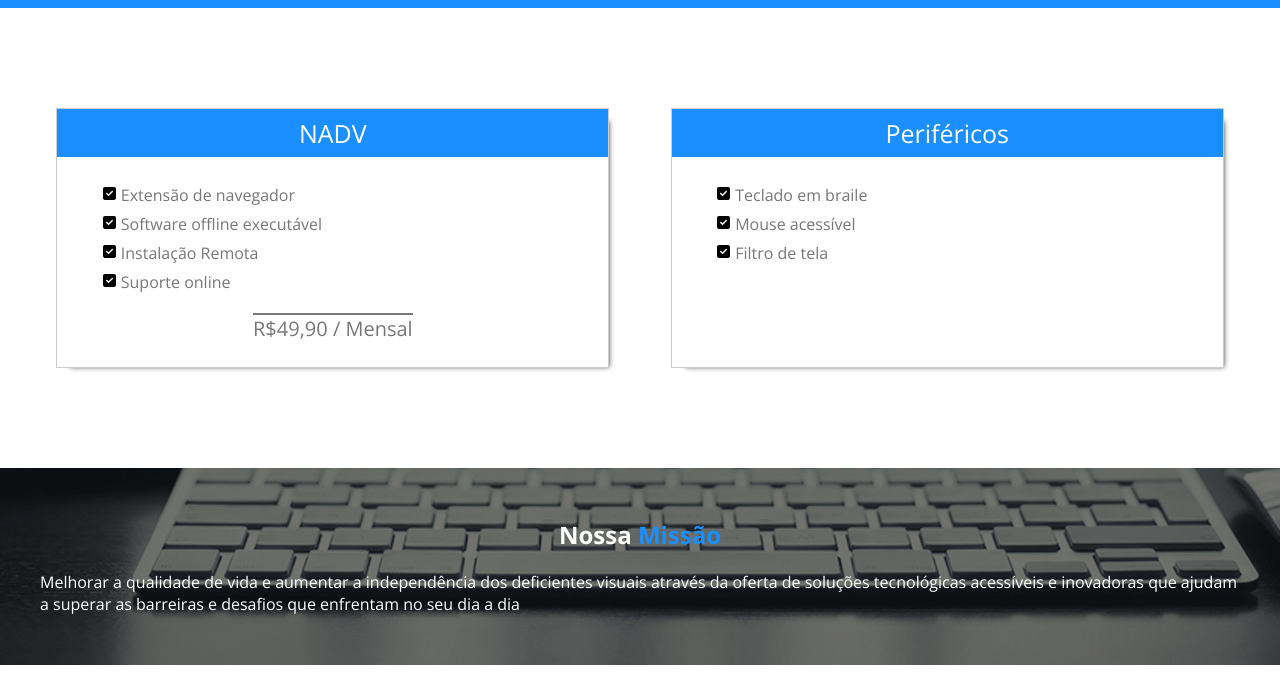
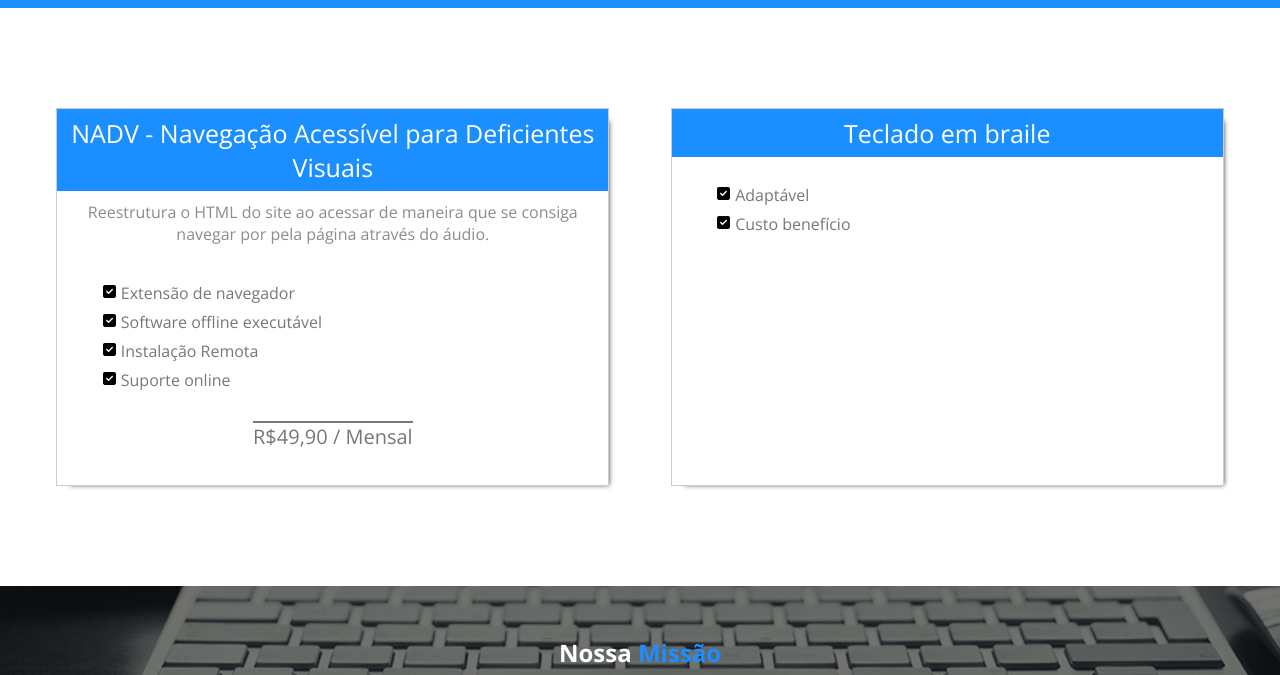
Before and after one commit to techassistive/techassistive, a plain HTML site: page index.html in a window 1280 px wide. Shown: the part 717-1392 px from the top of the page. Drawn offline with nearby package versions, Linux system fonts and the light colour scheme.

Commit message:
Add files via upload

```diff
--- a/css/style.css
+++ b/css/style.css
@@ -217,12 +217,10 @@ azul{
 }
 
 .planos .box-planos > p{
-    color: #777;
+    max-width: 500px;
+    margin: 10px auto;
     text-align: center;
-    display: inline-block;
-    padding-bottom: 25px;
-    font-size: 20px;
-    border-top: 2px solid #777;
+    color: rgba(140, 140, 140);
 }
 
 .planos .box-planos .items{
--- a/index.html
+++ b/index.html
@@ -42,7 +42,7 @@
                 <div class="center">
                     <div class="chamada">
                         <h1>Bem vindo(a) ao nosso <azul>Website</azul></h1>
-                        <p>Estamos concentrado em fornecer tecnológicas assistivas que ajudem os deficientes visuais a superar as limitações físicas, sensoriais e mentais. Proporcionando a elas autonomia, indepenêndia, qualidade de vida e inclusão socioeconômica</p>
+                        <p>Estamos concentrado em fornecer tecnológias assistivas que ajudem os deficientes visuais a superar as limitações físicas, sensoriais e mentais. Proporcionando a elas autonomia, indepenêndia, qualidade de vida e inclusão socioeconômica</p>
 
                     </div><!--chamada-->
                 </div><!--center-->
@@ -56,7 +56,8 @@
             </div><!--title-planos-->
             <div class="wraper-planos">
                 <div class="box-planos">
-                    <h3>NADV</h3>
+                    <h3>NADV - Navegação Acessível para Deficientes Visuais</h3>
+                    <p>Reestrutura o HTML do site ao acessar de maneira que se consiga navegar por pela página através do áudio.</p>
                     <div class="planos-wraper">
                         <div class="items">
                             <div>
@@ -73,20 +74,22 @@
                             </div>
                         </div><!--items-->
                     </div>
-                    <p>R$49,90 / Mensal</p>
+                    <p style="color: #777;
+                    text-align: center;
+                    display: inline-block;
+                    padding-bottom: 25px;
+                    font-size: 20px;
+                    border-top: 2px solid #777;">R$49,90 / Mensal</p>
                 </div><!--box-planos-->
                 <div class="box-planos">
-                    <h3>Periféricos</h3>
+                    <h3>Teclado em braile</h3>
                     <div class="planos-wraper">
                         <div class="items">
                             <div>
-                                <svg xmlns="http://www.w3.org/2000/svg" viewBox="0 0 448 512"><path d="M64 32C28.7 32 0 60.7 0 96V416c0 35.3 28.7 64 64 64H384c35.3 0 64-28.7 64-64V96c0-35.3-28.7-64-64-64H64zM337 209L209 337c-9.4 9.4-24.6 9.4-33.9 0l-64-64c-9.4-9.4-9.4-24.6 0-33.9s24.6-9.4 33.9 0l47 47L303 175c9.4-9.4 24.6-9.4 33.9 0s9.4 24.6 0 33.9z"/></svg><p>Teclado em braile</p>
+                                <svg xmlns="http://www.w3.org/2000/svg" viewBox="0 0 448 512"><path d="M64 32C28.7 32 0 60.7 0 96V416c0 35.3 28.7 64 64 64H384c35.3 0 64-28.7 64-64V96c0-35.3-28.7-64-64-64H64zM337 209L209 337c-9.4 9.4-24.6 9.4-33.9 0l-64-64c-9.4-9.4-9.4-24.6 0-33.9s24.6-9.4 33.9 0l47 47L303 175c9.4-9.4 24.6-9.4 33.9 0s9.4 24.6 0 33.9z"/></svg><p>Adaptável</p>
                             </div>
                             <div>
-                                <svg xmlns="http://www.w3.org/2000/svg" viewBox="0 0 448 512"><path d="M64 32C28.7 32 0 60.7 0 96V416c0 35.3 28.7 64 64 64H384c35.3 0 64-28.7 64-64V96c0-35.3-28.7-64-64-64H64zM337 209L209 337c-9.4 9.4-24.6 9.4-33.9 0l-64-64c-9.4-9.4-9.4-24.6 0-33.9s24.6-9.4 33.9 0l47 47L303 175c9.4-9.4 24.6-9.4 33.9 0s9.4 24.6 0 33.9z"/></svg><p>Mouse acessível</p>
-                            </div>
-                            <div>
-                                <svg xmlns="http://www.w3.org/2000/svg" viewBox="0 0 448 512"><path d="M64 32C28.7 32 0 60.7 0 96V416c0 35.3 28.7 64 64 64H384c35.3 0 64-28.7 64-64V96c0-35.3-28.7-64-64-64H64zM337 209L209 337c-9.4 9.4-24.6 9.4-33.9 0l-64-64c-9.4-9.4-9.4-24.6 0-33.9s24.6-9.4 33.9 0l47 47L303 175c9.4-9.4 24.6-9.4 33.9 0s9.4 24.6 0 33.9z"/></svg><p>Filtro de tela</p>
+                                <svg xmlns="http://www.w3.org/2000/svg" viewBox="0 0 448 512"><path d="M64 32C28.7 32 0 60.7 0 96V416c0 35.3 28.7 64 64 64H384c35.3 0 64-28.7 64-64V96c0-35.3-28.7-64-64-64H64zM337 209L209 337c-9.4 9.4-24.6 9.4-33.9 0l-64-64c-9.4-9.4-9.4-24.6 0-33.9s24.6-9.4 33.9 0l47 47L303 175c9.4-9.4 24.6-9.4 33.9 0s9.4 24.6 0 33.9z"/></svg><p>Custo benefício</p>
                             </div>
                         </div><!--items-->
                     </div>
```
